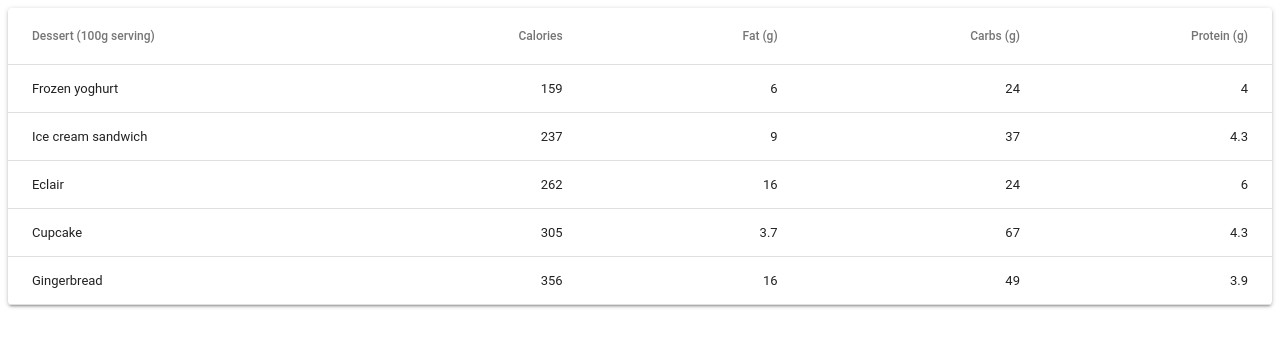
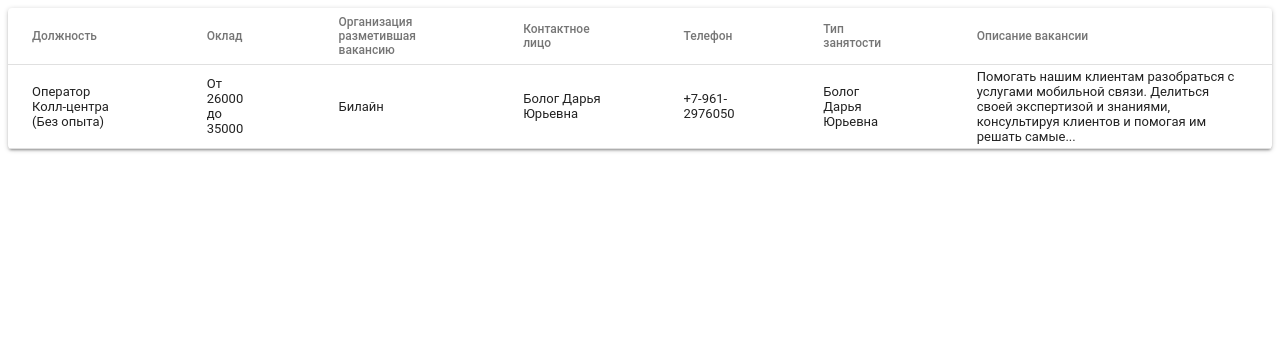
Before and after one commit to AndDenisov/TestApp, a React (Create React App) app: page / in a window 1280 px wide. Shown: the top 346 px of the page. Built offline with nearby package versions, Linux system fonts and the light colour scheme.

Commit message:
адаптировал таблицу под заданные поля

```diff
--- a/src/App.js
+++ b/src/App.js
@@ -1,9 +1,99 @@
 import React, { Component } from 'react';
 import { AdvancedTable } from "./components/AdvancedTable";
 
+const file = JSON.stringify({
+    "pages": 184,
+    "arguments": null,
+    "clusters": null,
+    "per_page": 1,
+    "alternate_url": "https://hh.ru/search/vacancy?area=43&specialization=1&items_on_page=1&enable_snippets=true",
+    "page": 0,
+    "found": 184,
+    "items": [
+        {
+            "area": {
+                "url": "https://api.hh.ru/areas/43",
+                "id": "43",
+                "name": "Калуга"
+            },
+            "salary": {
+                "gross": true,
+                "from": 26000,
+                "to": 35000,
+                "currency": "RUR"
+            },
+            "premium": false,
+            "response_letter_required": false,
+            "type": {
+                "id": "open",
+                "name": "Открытая"
+            },
+            "published_at": "2018-10-17T21:26:36+0300",
+            "employer": {
+                "alternate_url": "https://hh.ru/employer/4934",
+                "trusted": true,
+                "id": "4934",
+                "logo_urls": {
+                    "90": "https://hhcdn.ru/employer-logo/1057274.jpeg",
+                    "240": "https://hhcdn.ru/employer-logo/1057275.jpeg",
+                    "original": "https://hhcdn.ru/employer-logo-original/231258.jpg"
+                },
+                "url": "https://api.hh.ru/employers/4934",
+                "name": "Билайн",
+                "vacancies_url": "https://api.hh.ru/vacancies?employer_id=4934"
+            },
+            "snippet": {
+                "responsibility": "Помогать нашим клиентам разобраться с услугами мобильной связи. Делиться своей экспертизой и знаниями, консультируя клиентов и помогая им решать самые...",
+                "requirement": "Я общительный и любознательный. Нахожу плюсы в любой ситуации и заряжаю позитивом окружающих меня людей. Умею найти выход в самой..."
+            },
+            "id": "27221203",
+            "url": "https://api.hh.ru/vacancies/27221203?host=career.ru",
+            "name": "Оператор Колл-центра (Без опыта)",
+            "apply_alternate_url": "https://hh.ru/applicant/vacancy_response?vacancyId=27221203",
+            "contacts": {
+                "email": "dbolog@rnd.beeline.ru",
+                "phones": [
+                    {
+                        "comment": null,
+                        "country": "7",
+                        "number": "2976050",
+                        "city": "961"
+                    }
+                ],
+                "name": "Болог Дарья Юрьевна"
+            },
+            "address": {
+                "metro": null,
+                "id": "176286",
+                "lng": 0,
+                "raw": "Калуга, ул.Московская, д.289",
+                "lat": 0,
+                "description": null,
+                "street": null,
+                "metro_stations": [],
+                "city": null,
+                "building": null
+            },
+            "created_at": "2018-10-17T21:26:36+0300",
+            "alternate_url": "https://career.ru/vacancy/27221203",
+            "has_test": false,
+            "response_url": null,
+            "relations": [],
+            "sort_point_distance": null,
+            "archived": false,
+            "department": {
+                "id": "bil-4934-beel",
+                "name": "Билайн"
+            }
+        }
+    ]
+});
+
 class App extends Component {
+
   render() {
-    return <AdvancedTable/>
+    const { items } = JSON.parse(file);
+    return <AdvancedTable items={items}/>
   }
 }
 
--- a/src/components/AdvancedTable.js
+++ b/src/components/AdvancedTable.js
@@ -1,44 +1,45 @@
 import React from 'react';
 import { Paper, Table, TableHead, TableRow, TableCell, TableBody } from "@material-ui/core";
 
-let id = 0;
-const createData = (name, calories, fat, carbs, protein) => {
-  id += 1;
-  return { id, name, calories, fat, carbs, protein };
-};
-
-const rows = [
-  createData('Frozen yoghurt', 159, 6.0, 24, 4.0),
-  createData('Ice cream sandwich', 237, 9.0, 37, 4.3),
-  createData('Eclair', 262, 16.0, 24, 6.0),
-  createData('Cupcake', 305, 3.7, 67, 4.3),
-  createData('Gingerbread', 356, 16.0, 49, 3.9),
-];
-
-export const AdvancedTable = props => {
+export const AdvancedTable = ({ items }) => {
   return (
     <Paper>
       <Table>
         <TableHead>
           <TableRow>
-            <TableCell>Dessert (100g serving)</TableCell>
-            <TableCell numeric>Calories</TableCell>
-            <TableCell numeric>Fat (g)</TableCell>
-            <TableCell numeric>Carbs (g)</TableCell>
-            <TableCell numeric>Protein (g)</TableCell>
+            <TableCell>Должность</TableCell>
+            <TableCell>Оклад</TableCell>
+            <TableCell>Организация разметившая вакансию</TableCell>
+            <TableCell>Контактное лицо</TableCell>
+            <TableCell>Телефон</TableCell>
+            <TableCell>Тип занятости</TableCell>
+            <TableCell>Описание вакансии</TableCell>
           </TableRow>
         </TableHead>
         <TableBody>
-          {rows.map(row => {
+          {items.map(item => {
             return (
-              <TableRow key={row.id}>
+              <TableRow key={item.id}>
                 <TableCell component="th" scope="row">
-                  {row.name}
+                  {item.name}
                 </TableCell>
-                <TableCell numeric>{row.calories}</TableCell>
-                <TableCell numeric>{row.fat}</TableCell>
-                <TableCell numeric>{row.carbs}</TableCell>
-                <TableCell numeric>{row.protein}</TableCell>
+                <TableCell>
+                  {item.salary ? `От ${item.salary.from} до ${item.salary.to}` : "Не указано"}
+                </TableCell>
+                <TableCell>{item.department.name}</TableCell>
+                <TableCell>{item.contacts.name}</TableCell>
+                <TableCell>
+                  {
+                    item.contacts.phones.map((phone, index) => (
+                      <span key={index}>
+                        {`+${phone.country}-${phone.city}-${phone.number}`}<br/>
+                      </span>)
+                    )
+                  }
+
+                </TableCell>
+                <TableCell>{item.contacts.name}</TableCell>
+                <TableCell>{item.snippet.responsibility}</TableCell>
               </TableRow>
             );
           })}
```
